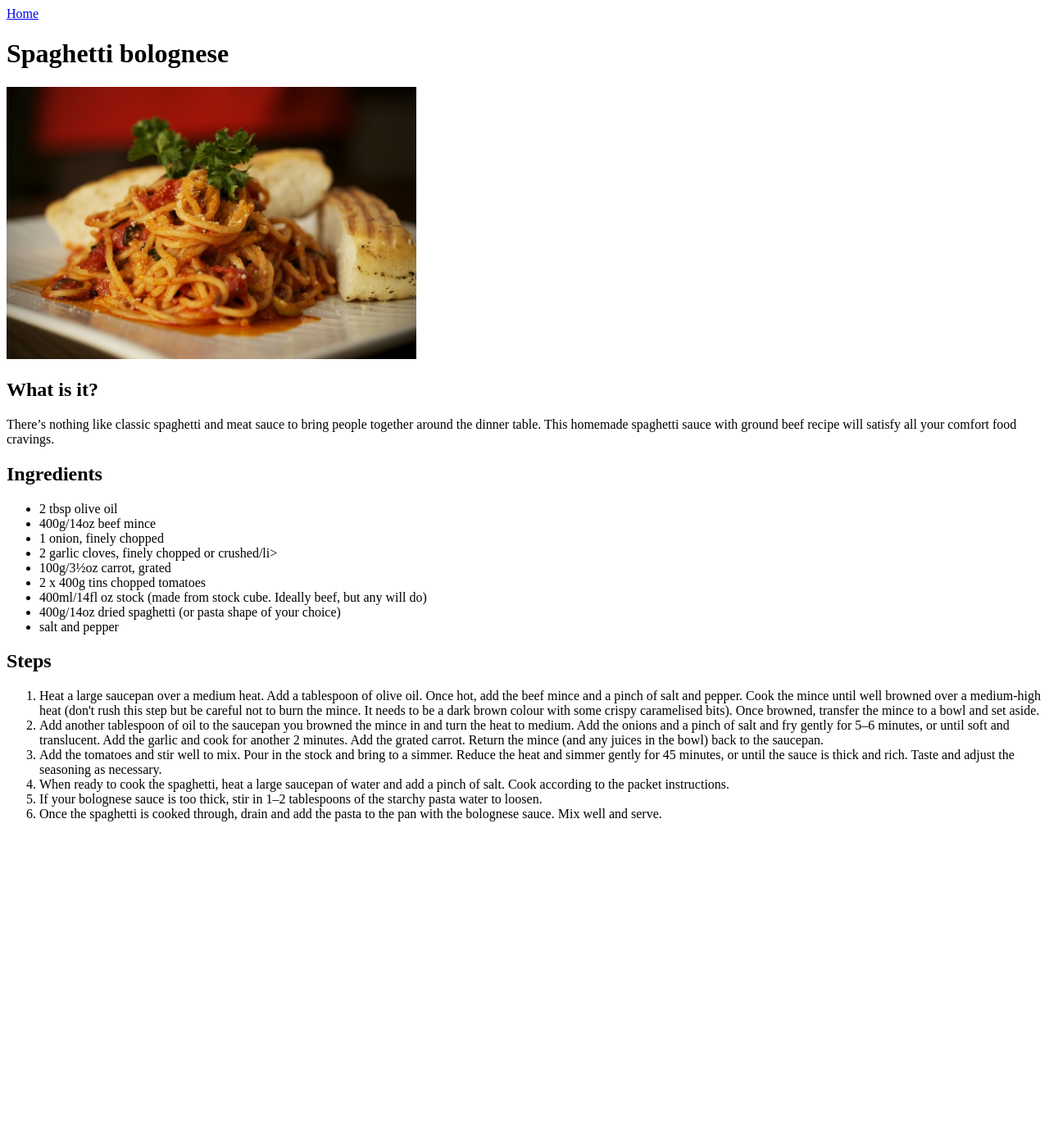
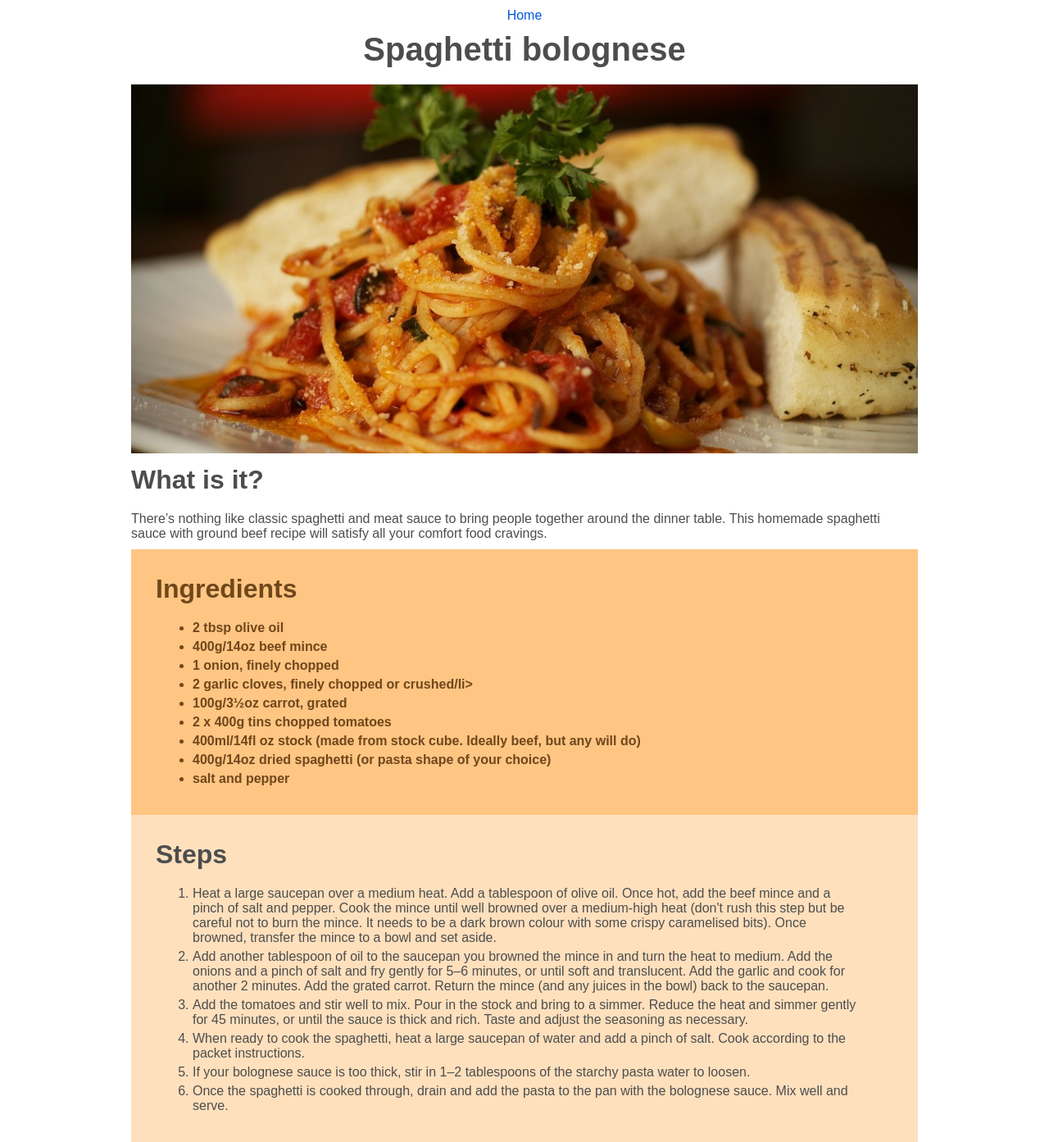
Before and after one commit to adaaask0/odin-recipes, a plain HTML site: page recipes/spaghetti.html in a window 1280 px wide. Shown: the whole page at 82% size. Before the commit the page ends 1018 px from the top, so only its background shows below. Drawn offline with Linux system fonts and the light colour scheme.

Commit message:
Update spaghetti.html to match css selectors

```diff
--- a/recipes/spaghetti.html
+++ b/recipes/spaghetti.html
@@ -3,14 +3,17 @@
     <head>
         <meta charset="UTF-8">
         <meta name="viewport" content="width=device-width, initial-scale=1.0">
+        <link rel="stylesheet" href="../styles.css">
         <title>Spaghetti bolognese</title>
     </head>
     <body>
-    <a href="../index.html">Home</a>
-    <h1>Spaghetti bolognese</h1>
-    <img src="../images/spaghetti.jpg" alt="Spaghetti bolognese on a plate" width="500" />
+        <a class="rth" href="../index.html">Home</a>
+        <h1 class="recipe-title">Spaghetti bolognese</h1>
+        <img class="cover-img" src="../images/spaghetti.jpg" alt="Spaghetti bolognese on a plate" width="500" />
         <h2>What is it?</h2>
         <p>There’s nothing like classic spaghetti and meat sauce to bring people together around the dinner table. This homemade spaghetti sauce with ground beef recipe will satisfy all your comfort food cravings.</p>
+        <div class="split-section">
+            <div class="ingredients">
                 <h2>Ingredients</h2>
                 <ul>
                     <li>2 tbsp olive oil</li>
@@ -23,6 +26,9 @@
                     <li>400g/14oz dried spaghetti (or pasta shape of your choice)</li>
                     <li>salt and pepper</li>
                 </ul>
+            </div>
+        </div>
+        <div class="cooking-steps">
             <h2>Steps</h2>
             <ol>
                 <li>Heat a large saucepan over a medium heat. Add a tablespoon of olive oil. Once hot, add the beef mince and a pinch of salt and pepper. Cook the mince until well browned over a medium-high heat (don't rush this step but be careful not to burn the mince. It needs to be a dark brown colour with some crispy caramelised bits). Once browned, transfer the mince to a bowl and set aside.</li>
@@ -32,5 +38,6 @@
                 <li>If your bolognese sauce is too thick, stir in 1–2 tablespoons of the starchy pasta water to loosen.</li>
                 <li>Once the spaghetti is cooked through, drain and add the pasta to the pan with the bolognese sauce. Mix well and serve.</li>
             </ol>
+        </div>
     </body>
 </html>
```
Lines whose indentation alone changed are shown as unchanged.
